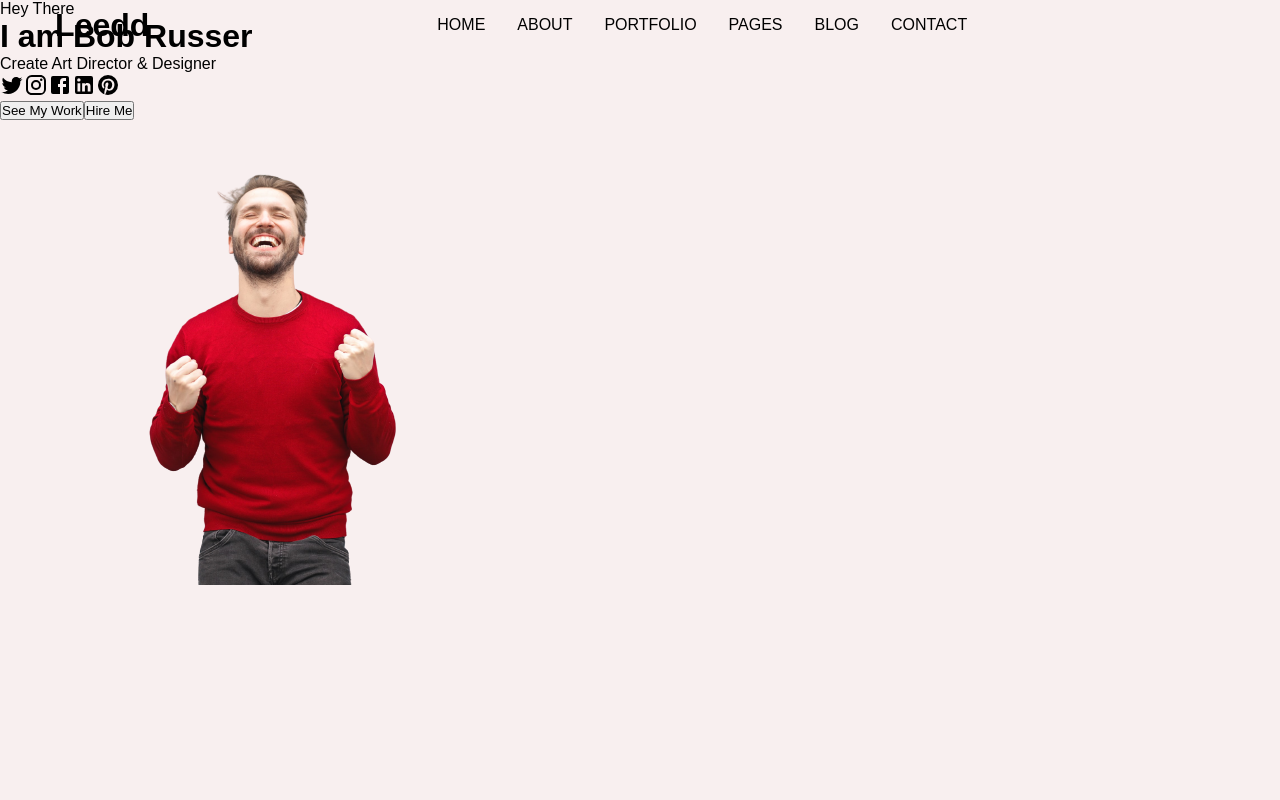
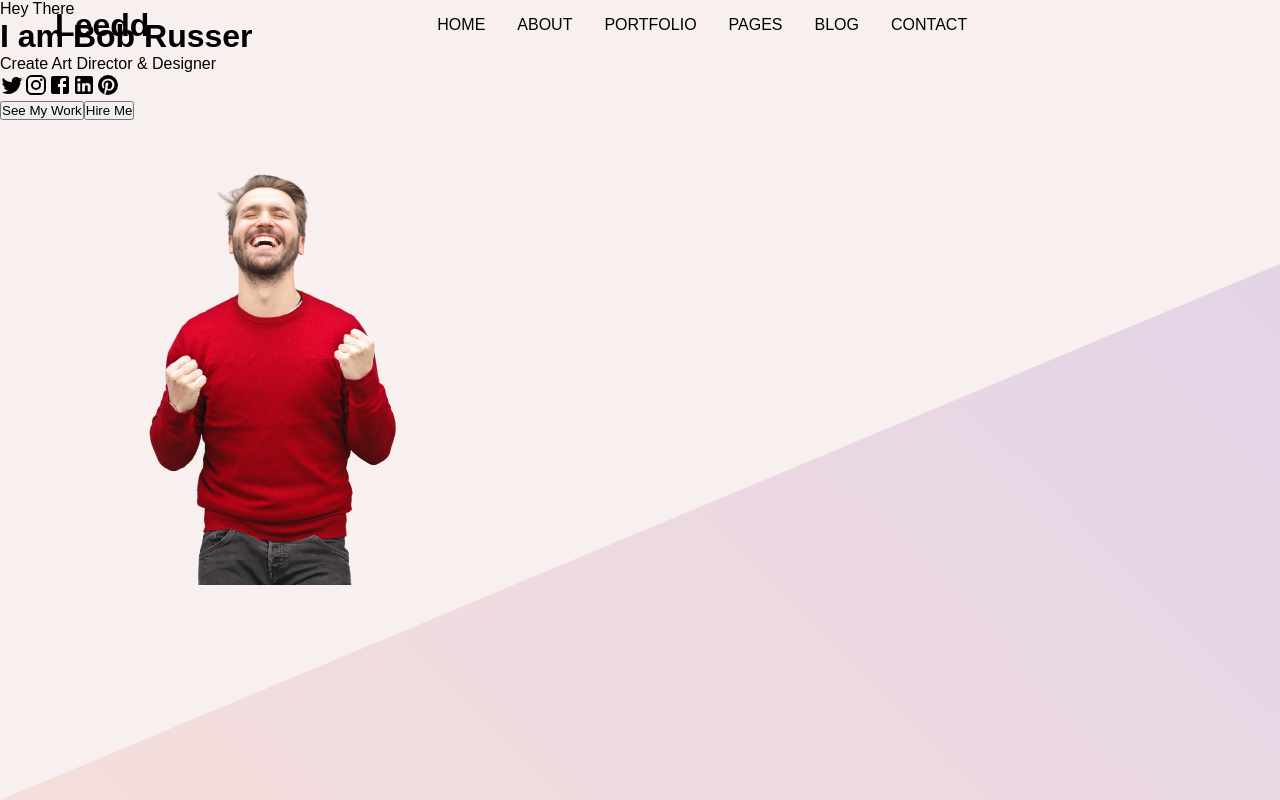
Before and after one commit to amautacelt/portfolio, a React (Create React App) app: page / in a window 1280 px wide. Built offline with nearby package versions, Linux system fonts and the light colour scheme.

Commit message:
fixed linear gradient

```diff
--- a/src/components/styles/Main.css
+++ b/src/components/styles/Main.css
@@ -5,6 +5,15 @@
     position: relative;
 }
 
-.main &::before,&::after {
-    ::content: '';
+.main::before, .main::after {
+    content: '';
+    position: absolute;
+    left: 0;
 }
+
+.main::before {
+    clip-path: polygon(100% 33%, 0% 100%, 100% 100%);
+    background: linear-gradient(45deg, rgba(216, 46, 8, 0.085), rgba(62, 7, 189, 0.126));
+    width: 100%;
+    height: 100%;
+}
```
